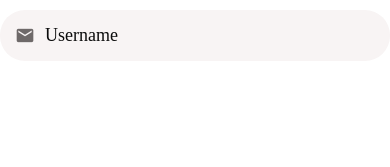
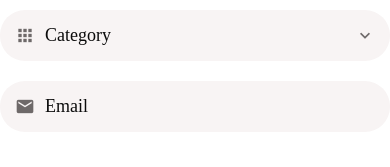
Before and after one commit to geoffcfchen/DoneWithIt, a React Native app: screen / in a window 390 px wide. Shown: the top 167 px of the page. Built offline with nearby package versions, Linux system fonts and the light colour scheme.

Commit message:
finish app picker

```diff
--- a/App.js
+++ b/App.js
@@ -7,6 +7,7 @@ import {
   Text,
   StyleSheet,
   TextInput,
+  Switch,
 } from "react-native";
 import { MaterialCommunityIcons } from "@expo/vector-icons";
 import ViewImageScreen from "./app/screens/ViewImageScreen";
@@ -25,12 +26,14 @@ import Icon from "./app/components/Icon";
 import ListItem from "./app/components/ListItem";
 import ListingsScreen from "./app/screens/ListingsScreen";
 import AppTextInput from "./app/components/AppTextInput";
+import AppPicker from "./app/components/AppPicker";
 
 export default function App() {
-  const [firstName, setFirstName] = useState("");
+  const [isNew, setIsNew] = useState(false);
   return (
     <Screen>
-      <AppTextInput placeholder="Username" icon="email"></AppTextInput>
+      <AppPicker icon="apps" placeholder="Category"></AppPicker>
+      <AppTextInput icon="email" placeholder="Email"></AppTextInput>
     </Screen>
   );
 }
--- /dev/null
+++ b/app/components/AppPicker.js
@@ -0,0 +1,64 @@
+import React, { useState } from "react";
+import {
+  View,
+  TextInput,
+  StyleSheet,
+  TouchableWithoutFeedback,
+  Modal,
+  Button,
+} from "react-native";
+import { MaterialCommunityIcons } from "@expo/vector-icons";
+
+import defaultStyles from "../config/styles";
+import AppText from "./AppText";
+import Screen from "./Screen";
+
+function AppPicker({ icon, placeholder, ...otherProps }) {
+  const [modalVisible, setModalVisible] = useState(false);
+  return (
+    <React.Fragment>
+      <TouchableWithoutFeedback onPress={() => setModalVisible(true)}>
+        <View style={styles.container}>
+          {icon && (
+            <MaterialCommunityIcons
+              name={icon}
+              size={20}
+              color={defaultStyles.colors.medium}
+              style={styles.icon}
+            ></MaterialCommunityIcons>
+          )}
+          <AppText style={styles.text}>{placeholder}</AppText>
+          <MaterialCommunityIcons
+            name="chevron-down"
+            size={20}
+            color={defaultStyles.colors.medium}
+          ></MaterialCommunityIcons>
+        </View>
+      </TouchableWithoutFeedback>
+      <Modal visible={modalVisible} animationType="slide">
+        <Screen>
+          <Button title="Close" onPress={() => setModalVisible(false)}></Button>
+        </Screen>
+      </Modal>
+    </React.Fragment>
+  );
+}
+
+const styles = StyleSheet.create({
+  container: {
+    backgroundColor: defaultStyles.colors.light,
+    borderRadius: 25,
+    flexDirection: "row",
+    width: "100%",
+    padding: 15,
+    marginVertical: 10,
+  },
+  icon: {
+    marginRight: 10,
+  },
+  text: {
+    flex: 1,
+  },
+});
+
+export default AppPicker;
--- a/package.json
+++ b/package.json
@@ -18,7 +18,8 @@
     "react-dom": "18.0.0",
     "react-native": "0.69.6",
     "react-native-web": "~0.18.7",
-    "react-native-gesture-handler": "~2.5.0"
+    "react-native-gesture-handler": "~2.5.0",
+    "@react-native-picker/picker": "2.4.2"
   },
   "devDependencies": {
     "@babel/core": "^7.12.9",
```
